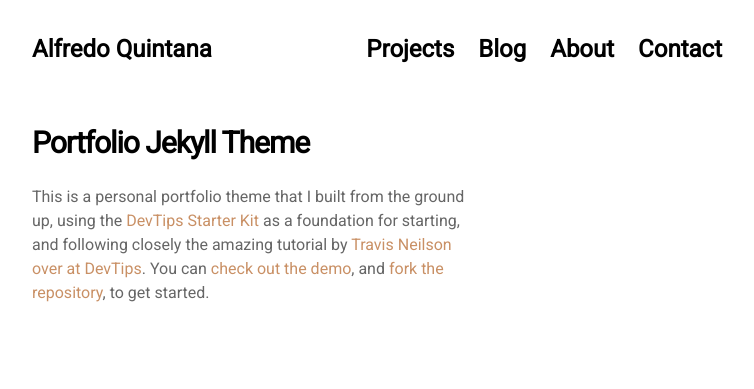
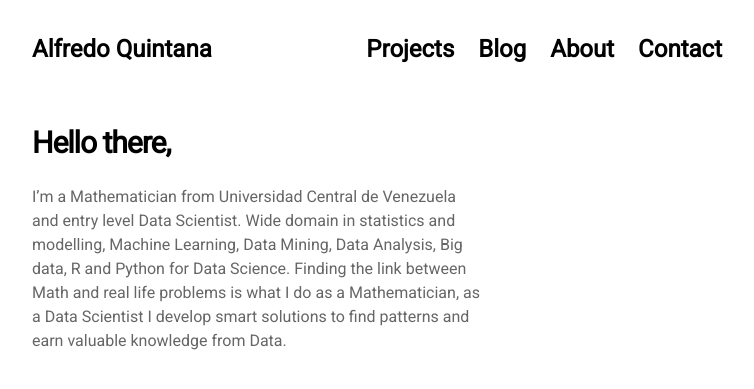
Before and after one commit to Qalfredo/Personal-Portfolio, a Jekyll site: the page built from about.html, in a window 1280 px wide. Shown: the top 389 px of the page, without its empty margins (263-1017 px from the left). Built offline with Jekyll 4.4.1, drawn with Linux system fonts in a browser that asks for light colours; nearby versions of some CDN libraries.

Commit message:
initial modf

```diff
--- a/_data/settings.yml
+++ b/_data/settings.yml
@@ -2,8 +2,8 @@
 # General Site Settings
 
 title: Alfredo Quintana
-description: Powered by Jekyll and GitHub Pages
-email: l.nguyen.paul@gmail.com
+description: Personal Portfolio Powered by Jekyll and GitHub Pages
+email: alfredo.quintana.14@gmail.com
 
 menu:
 - {name: 'Projects', url: ''}
@@ -17,7 +17,7 @@ menu:
 # NOTE: Providing SEO information will make this website more searchable on the internet.
 
 seo:
-  description: 'Personal portfolio powered by Jekyll and GitHub Pages '
+  description: 'Alfredo Quintana Data science portfolio'
   rel-author: 'https://plus.google.com/u/0/#'
   rel-publisher: 'https://plus.google.com/u/0/#'
 
@@ -35,14 +35,14 @@ seo:
 # About Section
 
 about: >
-  # Portfolio Jekyll Theme
+  # Hello there,
 
-  This is a personal portfolio theme that I built from the ground up, using the [DevTips Starter Kit](http://devtipsstarterkit.com/) as a foundation for starting, and following closely the amazing tutorial by [Travis Neilson over at DevTips](https://www.youtube.com/watch?v=T6jKLsxbFg4&list=PL0CB3OvPhDA_STygmp3sDenx3UpdOMk7P). You can [check out the demo](lenpaul.github.io/portfolio-jekyll-theme/), and [fork the repository](https://github.com/LeNPaul/portfolio-jekyll-theme/fork), to get started.
+  I'm a Mathematician from Universidad Central de Venezuela and entry level Data Scientist. Wide domain in statistics and modelling, Machine Learning, Data Mining, Data Analysis, Big data, R and Python for Data Science. Finding the link between Math and real life problems is what I do as a Mathematician, as a Data Scientist I develop smart solutions to find patterns and earn valuable knowledge from Data.
 
 contact: >
   # Contact
 
-  You may contact me [through my email](mailto:l.nguyen.paul@gmail.com) or [tweet at me](https://twitter.com/intent/tweet?text=%40paululele) if you have any questions or would like to bring up any issues.
+  You may contact me [through my email](mailto:alfredo.quintana.14@gmail.com) or [tweet at me](https://twitter.com/intent/tweet?text=%40alfredoq14) if you have any questions or would like to bring up any issues.
 
 #-------------------------------
 # Work Section
```
